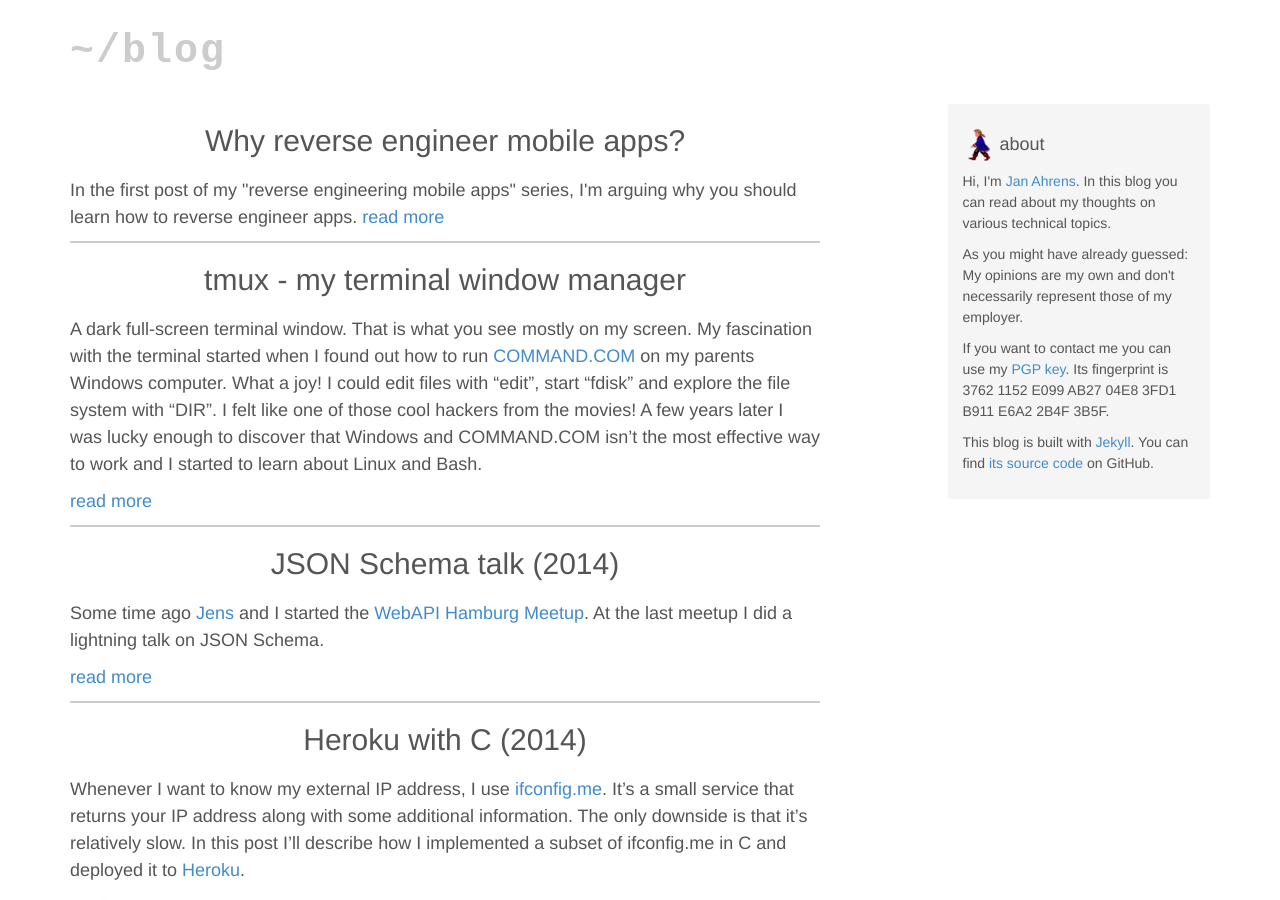
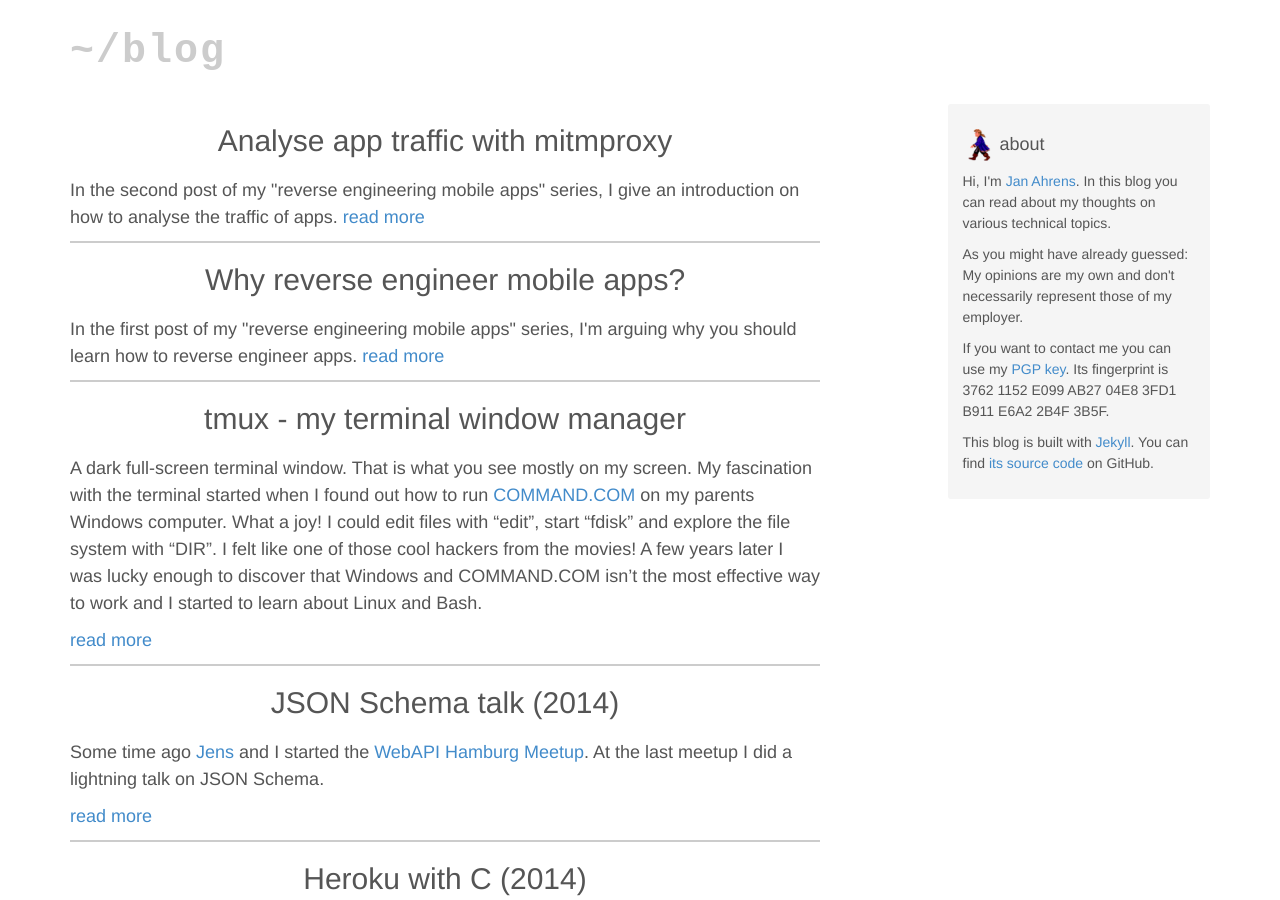
Before and after one commit to JanAhrens/JanAhrens.github.io, a Jekyll site: the page built from index.html, in a window 1280 px wide and 900 px high. Built offline with Jekyll 4.4.1, drawn with Linux system fonts in a browser that asks for light colours; Markdown is read by kramdown in place of the engine named in the settings; the list of posts is cut into pages by our own code; some of the changed lines change nothing that is shown; some of the changed text lies outside the part shown.

Commit message:
New post "Traffic analysis with mitmproxy"

```diff
--- a/_posts/2015-09-07-why-reverse-engineer.markdown
+++ b/_posts/2015-09-07-why-reverse-engineer.markdown
@@ -6,6 +6,11 @@
 ---
 
 *This post is part of a series on reverse engineering mobile apps.*
+
+1. **Why reverse engineer mobile apps?**
+2. [Analyse app traffic with mitmproxy](/2015/09/22/traffic-analysis-with-mitmproxy.html)
+
+---
 
 Mobile apps are in demand - for several years now. Every business
 needs an app, even tiny ones. Sometimes I'm under the impression that
@@ -67,5 +72,8 @@
 with your data. The more people know about how to do this, the more
 pressure will be put on the app owners.
 
-In the next post of this series, I'll be looking at your options to
-find out what an app is doing.
+
+---
+
+*In the [next post](/2015/09/22/traffic-analysis-with-mitmproxy.html) of this series, I'll be looking at your options to
+find out what an app is doing.*
--- /dev/null
+++ b/_posts/2015-09-22-traffic-analysis-with-mitmproxy.markdown
@@ -0,0 +1,97 @@
+---
+title: Analyse app traffic with mitmproxy
+layout: post
+date: 2015-09-22
+excerpt: In the second post of my &quot;reverse engineering mobile apps&quot; series, I give an introduction on how to analyse the traffic of apps.
+---
+
+*This post is part of a series on reverse engineering mobile apps.*
+
+1. [Why reverse engineer mobile apps?](/2015/09/07/why-reverse-engineer.html)
+2. **Analyse app traffic with mitmproxy**
+
+---
+
+When you want to inspect an app's behavior, the first step is to look
+at the traffic it produces. In this post I'll show you how to do this
+with "mitmproxy".
+
+Fortunately, most apps encrypt their traffic nowadays. This means that
+you will have a hard time using a regular sniffer like
+[tcpdump](http://www.tcpdump.org/) or
+[Wireshark](https://www.wireshark.org/). Instead you have to do a
+[man-in-the-middle attack](https://en.wikipedia.org/wiki/Man-in-the-middle_attack)
+to see what traffic the app produces. I'm using
+[mitmproxy](https://mitmproxy.org/doc/mitmproxy.html) for this.
+
+[![](/assets/mitmproxy-small.png)](https://mitmproxy.org/index.html)
+
+After you [installed](https://mitmproxy.org/doc/install.html) and started mitmproxy on your computer, you need
+to configure your phone to send its traffic through your computer.
+
+On Android, this can be done by connecting both devices with the same
+Wi-Fi. Your computer needs to serve as a proxy server for your phone.
+This can be configured under
+"Settings&nbsp;&rarr;&nbsp;Wi-Fi". Press long on the network you're
+connected to, select "Advanced options" and put your computer's IP
+address as "Proxy hostname" and the mitmproxy port as "Proxy port"
+(the default setting is 8080).
+
+[![](/assets/android-proxy-small.png)](/assets/android-proxy.png)
+
+To setup mitmproxy for other platforms, have a look at [the
+documentation](http://docs.mitmproxy.org/en/latest/modes.html).
+
+Once your app sends its traffic through your computer, you need to get
+your phone to trust the mitmproxy certificate authority. This process
+has to be repeated every time you change the CA in mitmproxy. For
+Android, iOS and Windows phone, this is very easy. Just open the
+browser on your phone, visit [mitm.it](http://mitm.it), select your
+platform and that's it.
+
+Now you can open the app you want to inspect and see the unencrypted
+traffic in mitmproxy on your computer.
+
+If you don't see traffic popping up or the app is not getting any
+data, this might have various reasons. Before assuming that the MITM
+attack failed, you should keep in mind that the data might be still
+cached on the device. For example, try "pull-to-refresh" or closing and
+reopening the app to force it to get fresh data.
+
+It's possible that the app doesn't respect the proxy settings on the
+phone and thus escapes the MITM attack. This would be the case if the
+app still gets data and you don't see activity in mitmproxy. You can
+use
+[one of the other techniques](http://docs.mitmproxy.org/en/latest/modes.html)
+to intercept the traffic, when you suspect that the setting
+isn't respected.
+
+Sometimes app developers configure their app not to trust the certificate
+authorities provided by the mobile phone. They bundle
+the correct certificate or certificate authority with their app. This
+technique is called
+[Certificate Pinning](https://www.owasp.org/index.php/Certificate_and_Public_Key_Pinning).
+In those cases it's not possible to inspect the traffic even if the
+traffic gets routed through your computer. The app simply rejects the
+fake certificate authority and refuses to connect to its servers. You can
+spot those cases when neither the app nor mitmproxy get any data. If we want to continue our analysis, we have to go one step further and replace the pinned
+certificate or certificate authority inside the app.
+
+It's also possible that the app isn't using HTTP(S) to get its
+data. I came across such a situation when I tried to inspect the traffic of the
+[Threema app](/2014/03/22/threema-protocol-analysis.html).
+
+Threema opens a regular socket and implements its own
+protocol. Prebuild MITM tools can't handle those situations because
+they know nothing about the protocol. Even though the apps traffic
+reaches the app, it can't MITM attack it. Once again, simple traffic
+analysis doesn't help here.
+
+Although, traffic analysis has it's limitations I still recommend it
+as a first step. It's simple to setup and a lot of apps can be
+analysed in a short amount of time.
+
+---
+
+*In the next post I will show you how to learn more about an app by
+looking at it's binary. This post will focus purely on Android apps.*
```
Also changed, not shown: assets/android-proxy-small.png (added), assets/android-proxy.png (added), assets/mitmproxy-small.png (added).
